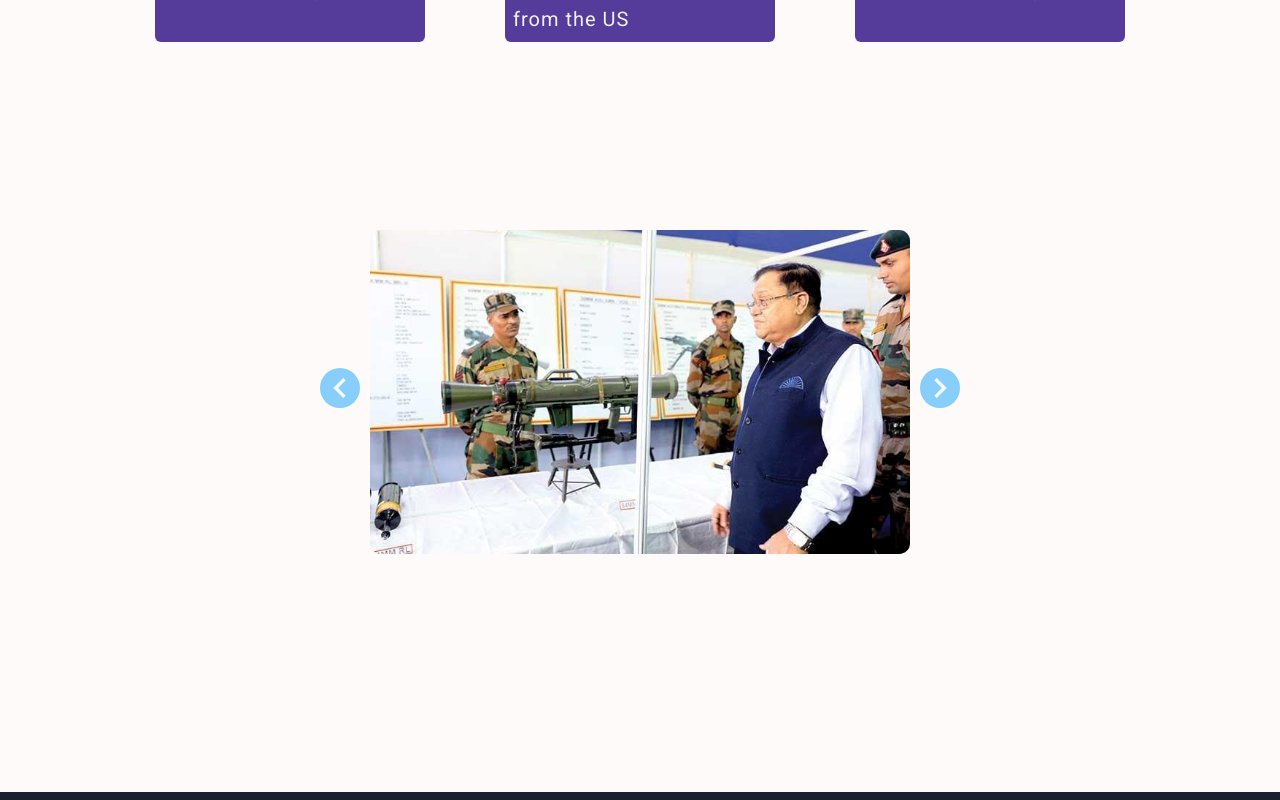
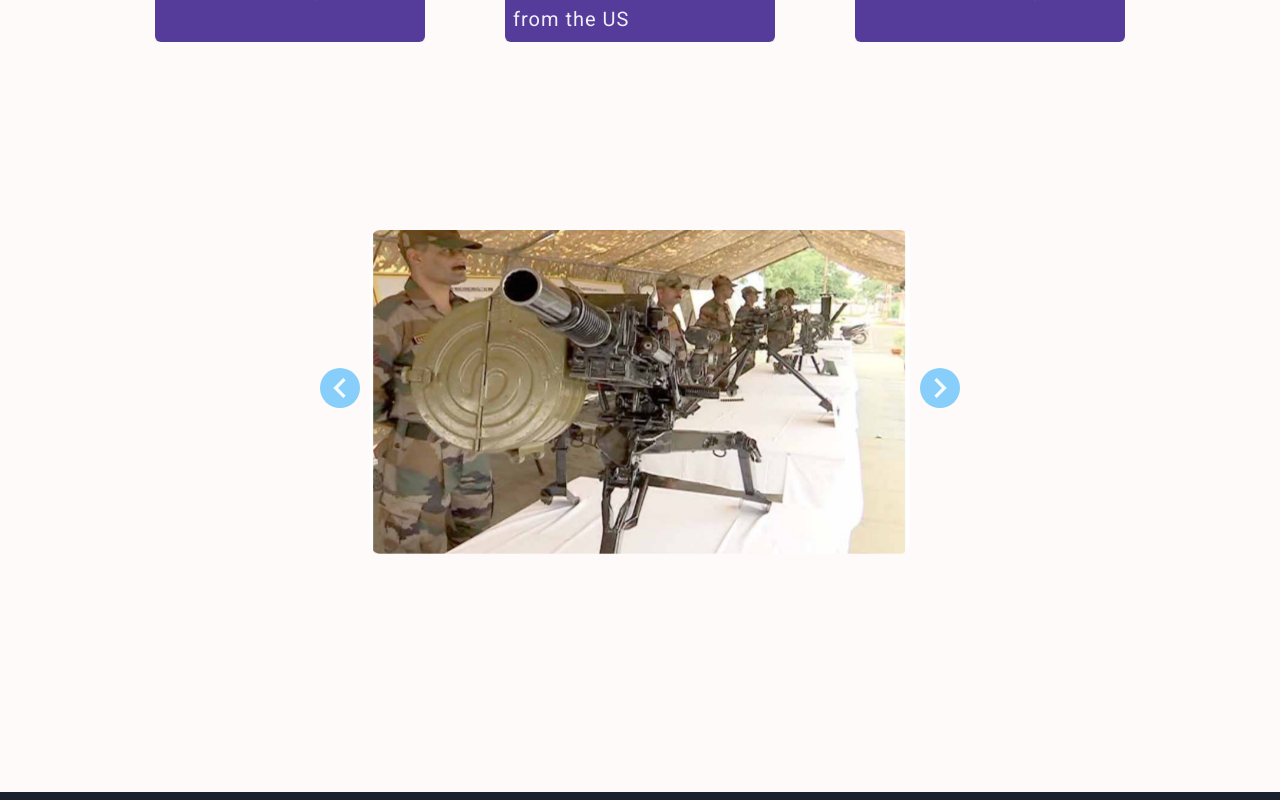
Before and after one commit to ShaastraWebops/shaastra-general-website, a React (Create React App) app: page /exhibitions in a window 1280 px wide. Shown: the part 1365-2165 px from the top of the page. Built offline with nearby package versions, Linux system fonts and the light colour scheme.

Commit message:
Exhibitions

```diff
--- a/src/components/pages/Exhibitions/Exhibitions.tsx
+++ b/src/components/pages/Exhibitions/Exhibitions.tsx
@@ -39,6 +39,12 @@ const Exhibitions = ()=>{
       )
     }
 
+    const timer =  setInterval(()=>{
+      setCurrent((prev)=>{ return prev+1 === length ? 0 : prev +1 });
+    },5000)
+
+    return ()=> clearInterval(timer);
+
   }, [inView] )
 
   const Titlevariants = {
@@ -69,10 +75,10 @@ const Exhibitions = ()=>{
   }
 
   const prevSlide = ()=>{
-        setCurrent(current ===0 ? length-1 : current-1)
+        setCurrent(current ===0 ? length-1 : current-1);
   }
   const nextSlide = ()=>{
-    setCurrent(current === length-1 ? 0 : current+1)
+    setCurrent(current === length-1 ? 0 : current+1);
   }
 
     return(
```
